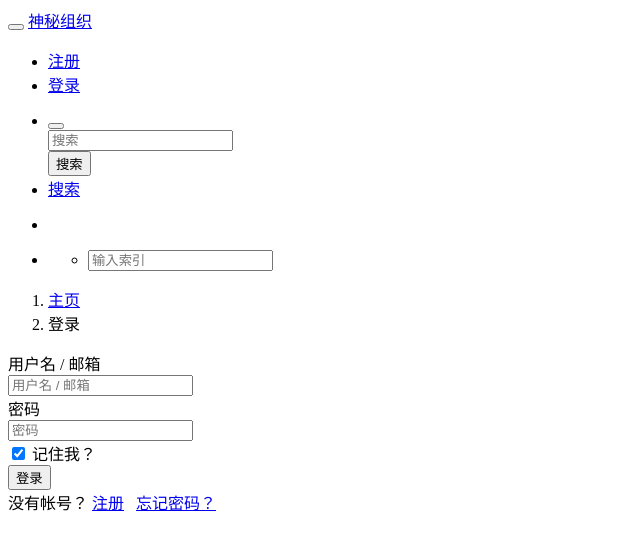
After one commit to BohnSix/recruitment, a Python web app: template app/templates/home/test.html in a window 1280 px wide. The commit adds this page. Shown: the top 550 px of the page, without its empty margins (0-640 px from the left). Run offline with Jinja, Linux system fonts and the light colour scheme; the template is opened without the code that fills it, so the values that code supplies are empty; some libraries are stand-ins or nearby versions.

Commit message:
modified templates

```diff
--- a/app/templates/home/index.html
+++ b/app/templates/home/index.html
@@ -21,7 +21,7 @@
     <div class="collapse navbar-collapse" id="bs-example-navbar-collapse-1">
       <ul class="nav navbar-nav">
         <li class="active"><a href="#">Link <span class="sr-only">(current)</span></a></li>
-        <li><a href="#">Link</a></li>
+        <li><a href="/sss">PageNotFound</a></li>
         <li class="dropdown">
           <a href="#" class="dropdown-toggle" data-toggle="dropdown" role="button" aria-haspopup="true" aria-expanded="false">Dropdown <span class="caret"></span></a>
           <ul class="dropdown-menu">
--- a/app/templates/home/login.html
+++ b/app/templates/home/login.html
@@ -18,7 +18,7 @@
     <div class="collapse navbar-collapse" id="bs-example-navbar-collapse-1">
       <ul class="nav navbar-nav">
         <li class="active"><a href="#">Link <span class="sr-only">(current)</span></a></li>
-        <li><a href="#">Link</a></li>
+        <li><a href="/sss">PageNotFound</a></li>
         <li class="dropdown">
           <a href="#" class="dropdown-toggle" data-toggle="dropdown" role="button" aria-haspopup="true" aria-expanded="false">Dropdown <span class="caret"></span></a>
           <ul class="dropdown-menu">
@@ -39,7 +39,8 @@
         <button type="submit" class="btn btn-default">Submit</button>
       </form>
       <ul class="nav navbar-nav navbar-right">
-        <li><a href="#">Link</a></li>
+        <li><a href="/login/">登陆</a></li>
+        <li><a href="/register/">注册</a></li>
         <li class="dropdown">
           <a href="#" class="dropdown-toggle" data-toggle="dropdown" role="button" aria-haspopup="true" aria-expanded="false">Dropdown <span class="caret"></span></a>
           <ul class="dropdown-menu">
--- /dev/null
+++ b/app/templates/home/test.html
@@ -0,0 +1,210 @@
+<!DOCTYPE html>
+<html lang="en">
+<head>
+    <meta charset="UTF-8">
+    <title>TEST</title>
+</head>
+<body>
+<main id="panel" class=" slideout-panel">
+    <nav class="navbar navbar-default navbar-fixed-top header" id="header-menu" component="navbar">
+        <div class="load-bar" style="height: 0px;">
+            <div class="bar"></div>
+            <div class="bar"></div>
+            <div class="bar"></div>
+        </div>
+        <div class="container">
+            <div class="navbar-header">
+                <button type="button" class="navbar-toggle" id="mobile-menu">
+                    <span component="notifications/icon" class="notification-icon fa fa-fw fa-bell-o"
+                          data-content="0"></span>
+                    <span class="icon-bar"></span>
+                    <span class="icon-bar"></span>
+                    <span class="icon-bar"></span>
+                </button>
+
+
+                <a href="https://bbs.xdmy.club/">
+                    <span class="navbar-brand forum-title">神秘组织</span>
+                </a>
+
+
+            </div>
+
+            <div id="nav-dropdown" class="hidden-xs">
+
+
+                <ul id="logged-out-menu" class="nav navbar-nav navbar-right">
+
+                    <li>
+                        <a href="https://bbs.xdmy.club/register">
+                            <i class="fa fa-pencil visible-xs-inline"></i>
+                            <span>注册</span>
+                        </a>
+                    </li>
+
+                    <li>
+                        <a href="https://bbs.xdmy.club/login">
+                            <i class="fa fa-sign-in visible-xs-inline"></i>
+                            <span>登录</span>
+                        </a>
+                    </li>
+                </ul>
+
+
+                <ul class="nav navbar-nav navbar-right search-menu">
+                    <li data-original-title="" title="">
+                        <form id="search-form" class="navbar-form navbar-right hidden-xs" role="search" method="GET">
+                            <button id="search-button" type="button" class="btn btn-link"><i class="fa fa-search fa-fw"
+                                                                                             title="搜索"></i></button>
+                            <div class="hidden" id="search-fields">
+                                <div class="form-group">
+                                    <input type="text" class="form-control" placeholder="搜索" name="query" value="">
+                                    <a href="https://bbs.xdmy.club/login#"><i
+                                            class="fa fa-gears fa-fw advanced-search-link"></i></a>
+                                </div>
+                                <button type="submit" class="btn btn-default hide">搜索</button>
+                            </div>
+                        </form>
+                    </li>
+                    <li class="visible-xs" id="search-menu">
+                        <a href="https://bbs.xdmy.club/search">
+                            <i class="fa fa-search fa-fw"></i> 搜索
+                        </a>
+                    </li>
+                </ul>
+
+
+                <ul class="nav navbar-nav navbar-right hidden-xs">
+                    <li>
+                        <a href="https://bbs.xdmy.club/login#" id="reconnect" class="hide" title=""
+                           data-original-title="Connection to 神秘组织 has been lost, attempting to reconnect...">
+                            <i class="fa fa-check"></i>
+                        </a>
+                    </li>
+                </ul>
+
+                <ul class="nav navbar-nav navbar-right pagination-block visible-lg visible-md">
+                    <li class="dropdown">
+                        <i class="fa fa-angle-double-up pointer fa-fw pagetop"></i>
+                        <i class="fa fa-angle-up pointer fa-fw pageup"></i>
+
+                        <a href="https://bbs.xdmy.club/login#" class="dropdown-toggle" data-toggle="dropdown">
+                            <span class="pagination-text"></span>
+                        </a>
+
+                        <i class="fa fa-angle-down pointer fa-fw pagedown"></i>
+                        <i class="fa fa-angle-double-down pointer fa-fw pagebottom"></i>
+
+                        <div class="progress-container">
+                            <div class="progress-bar"></div>
+                        </div>
+
+                        <ul class="dropdown-menu" role="menu">
+                            <li>
+                                <input type="text" class="form-control" id="indexInput" placeholder="输入索引">
+                            </li>
+                        </ul>
+                    </li>
+                </ul>
+
+                <ul id="main-nav" class="nav navbar-nav">
+
+
+                </ul>
+
+
+            </div>
+
+        </div>
+    </nav>
+    <div class="container" id="content">
+        <div class="login">
+
+            <ol class="breadcrumb">
+
+                <li itemscope="itemscope" itemtype="http://data-vocabulary.org/Breadcrumb">
+                    <a href="https://bbs.xdmy.club/" itemprop="url">
+			<span itemprop="title">
+				主页
+
+			</span>
+                    </a>
+                </li>
+
+                <li component="breadcrumb/current" itemscope="itemscope"
+                    itemtype="http://data-vocabulary.org/Breadcrumb" class="active">
+
+			<span itemprop="title">
+				登录
+
+
+
+
+			</span>
+
+                </li>
+
+            </ol>
+
+
+            <div class="row">
+
+                <div class="col-md-12">
+                    <div class="login-block">
+                        <div class="alert alert-danger" id="login-error-notify" style="display: none;">
+                            <button type="button" class="close" data-dismiss="alert">×</button>
+                            <strong>登录失败</strong>
+                            <p></p>
+                        </div>
+
+                        <form class="form-horizontal" method="post" target="login" id="login-form">
+                            <div class="form-group">
+                                <label for="username" class="col-lg-2 control-label">用户名 / 邮箱</label>
+                                <div class="col-lg-10">
+                                    <input class="form-control" type="text" placeholder="用户名 / 邮箱" name="username"
+                                           id="username" autocorrect="off" autocapitalize="off" value="">
+                                </div>
+                            </div>
+                            <div class="form-group">
+                                <label for="password" class="col-lg-2 control-label">密码</label>
+                                <div class="col-lg-10">
+                                    <input class="form-control" type="password" placeholder="密码" name="password"
+                                           id="password">
+                                </div>
+                            </div>
+                            <div class="form-group">
+                                <div class="col-lg-offset-2 col-lg-10">
+                                    <div class="checkbox">
+                                        <label>
+                                            <input type="checkbox" name="remember" id="remember" checked=""> 记住我？
+                                            <i class="input-helper"></i>
+                                        </label>
+                                    </div>
+                                </div>
+                            </div>
+                            <div class="form-group">
+                                <div class="col-lg-offset-2 col-lg-10">
+                                    <button class="btn btn-primary btn-lg btn-block" id="login" type="submit">登录
+                                    </button>
+
+                                    <div class="register-forgot-pwd">
+
+                                        <span>没有帐号？ <a href="https://bbs.xdmy.club/register">注册</a></span>
+
+                                        &nbsp; <a id="reset-link" href="https://bbs.xdmy.club/reset">忘记密码？</a>
+                                    </div>
+                                </div>
+                            </div>
+                        </form>
+
+                    </div>
+                </div>
+
+
+            </div>
+        </div>
+    </div><!-- /.container#content -->
+</main>
+
+</body>
+</html>
--- a/manager.py
+++ b/manager.py
@@ -2,4 +2,4 @@ from recruitment.app.init import app
 
 app.debug = True
 if __name__ == "__main__":
-    app.run()
+    app.run(host="127.0.0.1", port=5001)
```
Also changed, not shown: app/home/forms.py (+11 -5 lines), app/home/views.py (+31 -30 lines), app/templates/home/404.html (+61 -9 lines), app/templates/home/register.html (+15 -14 lines).
